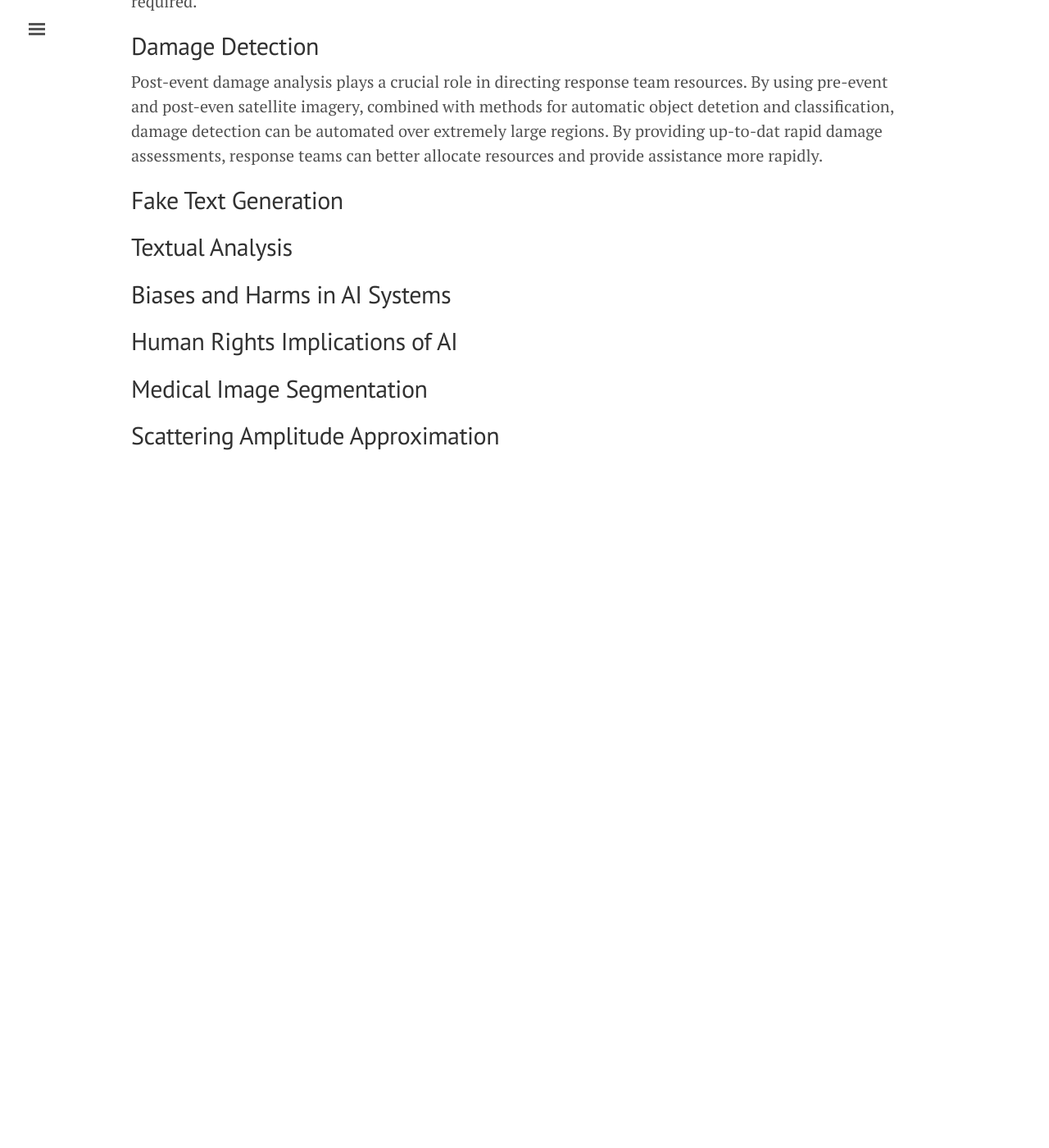
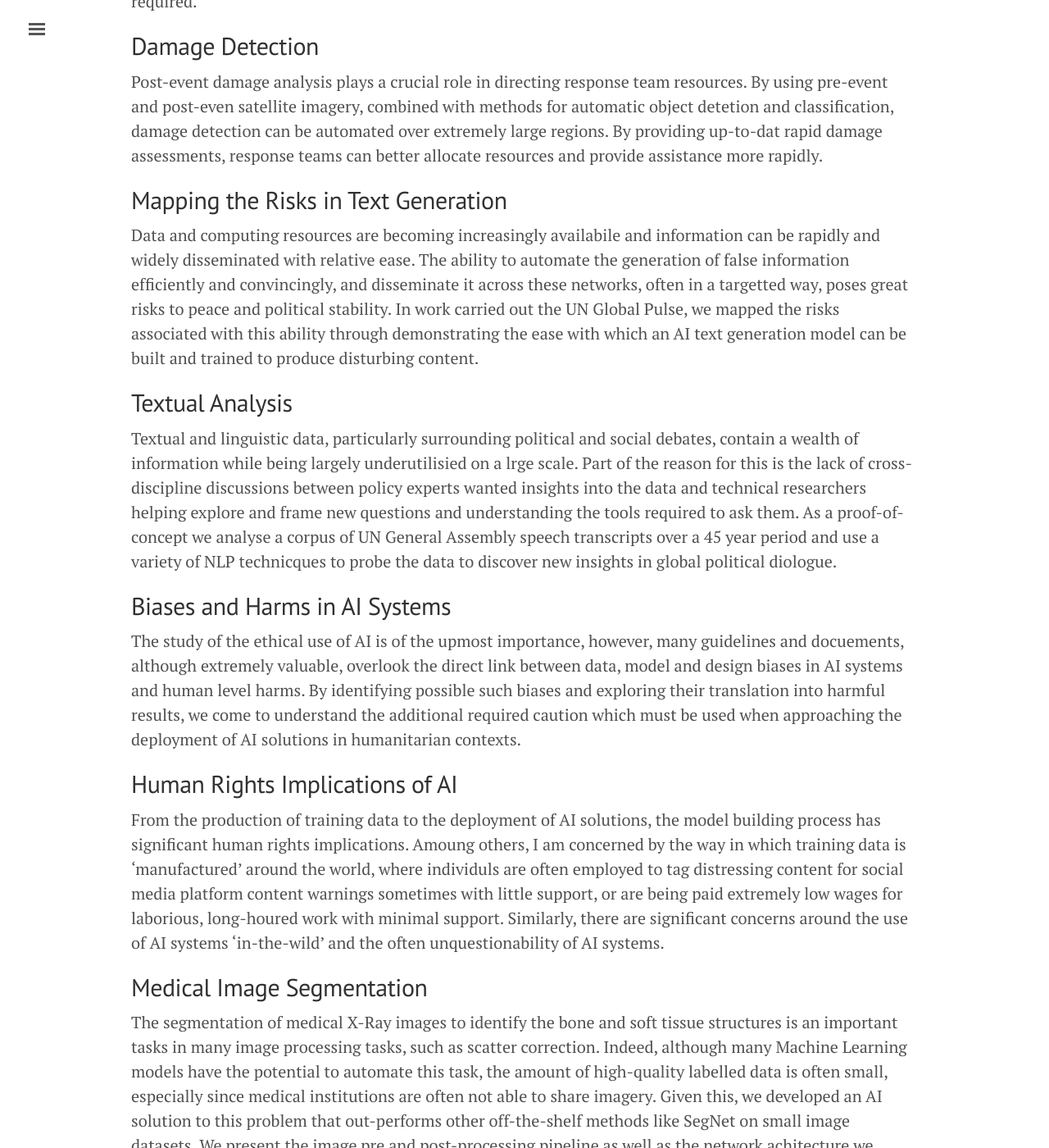
Before and after one commit to JosephPB/josephpb.github.io, a Jekyll site: the page built from projects.md, in a window 1280 px wide and 1400 px high, scrolled down 690 px. Shown: the whole window at 82% size. Built offline with Jekyll 4.4.1, drawn with Linux system fonts in a browser that asks for light colours; before the commit the page ends 1320 px from its top, so only the background shows below that; some of the changed text lies outside the part shown.

Commit message:
updated descriptions to first draft finish

```diff
--- a/projects.md
+++ b/projects.md
@@ -15,14 +15,26 @@ After catastrophic events, situational information is critical to response teams
 
 Post-event damage analysis plays a crucial role in directing response team resources. By using pre-event and post-even satellite imagery, combined with methods for automatic object detetion and classification, damage detection can be automated over extremely large regions. By providing up-to-dat rapid damage assessments, response teams can better allocate resources and provide assistance more rapidly.
 
-## Fake Text Generation
+## Mapping the Risks in Text Generation
+
+Data and computing resources are becoming increasingly availabile and information can be rapidly and widely disseminated with relative ease. The ability to automate the generation of false information efficiently and convincingly, and disseminate it across these networks, often in a targetted way, poses great risks to peace and political stability. In work carried out the UN Global Pulse, we mapped the risks associated with this ability through demonstrating the ease with which an AI text generation model can be built and trained to produce disturbing content.
 
 ## Textual Analysis
 
+Textual and linguistic data, particularly surrounding political and social debates, contain a wealth of information while being largely underutilisied on a lrge scale. Part of the reason for this is the lack of cross-discipline discussions between policy experts wanted insights into the data and technical researchers helping explore and frame new questions and understanding the tools required to ask them. As a proof-of-concept we analyse a corpus of UN General Assembly speech transcripts over a 45 year period and use a variety of NLP technicques to probe the data to discover new insights in global political diologue.
+
 ## Biases and Harms in AI Systems
+
+The study of the ethical use of AI is of the upmost importance, however, many guidelines and docuements, although extremely valuable, overlook the direct link between data, model and design biases in AI systems and human level harms. By identifying possible such biases and exploring their translation into harmful results, we come to understand the additional required caution which must be used when approaching the deployment of AI solutions in humanitarian contexts.
 
 ## Human Rights Implications of AI
 
+From the production of training data to the deployment of AI solutions, the model building process has significant human rights implications. Amoung others, I am concerned by the way in which training data is 'manufactured' around the world, where individuls are often employed to tag distressing content for social media platform content warnings sometimes with little support, or are being paid extremely low wages for laborious, long-houred work with minimal support. Similarly, there are significant concerns around the use of AI systems 'in-the-wild' and the often unquestionability of AI systems.
+
 ## Medical Image Segmentation
 
+The segmentation of medical X-Ray images to identify the bone and soft tissue structures is an important tasks in many image processing tasks, such as scatter correction. Indeed, although many Machine Learning models have the potential to automate this task, the amount of high-quality labelled data is often small, especially since medical institutions are often not able to share imagery. Given this, we developed an AI solution to this problem that out-performs other off-the-shelf methods like SegNet on small image datasets. We present the image pre and post-processing pipeline as well as the network achitecture we designed and tuned.
+
 ## Scattering Amplitude Approximation
+
+In particle physics collider experiments, such as at CERN, particles are smashed together at nearly the speed of light. Understanding how these particles interact, and scatter to form other particles is crucial for better picking apart these complex collisions in which billions of particles collide every second. To understand how two particles my scatter the *scattering amplitude* is calculated and integrated over the whole possible phase space of the outgoing particles giving the total *cross section* (a measure of the likelihood of two particles interacting in a certain way) for the event. Simulating and calculating these processes is extremely computationally expensive so we use Machine Learning to approximate the scattering amplitude function which, once learn, is considerably faster to query than the original computation.
```
